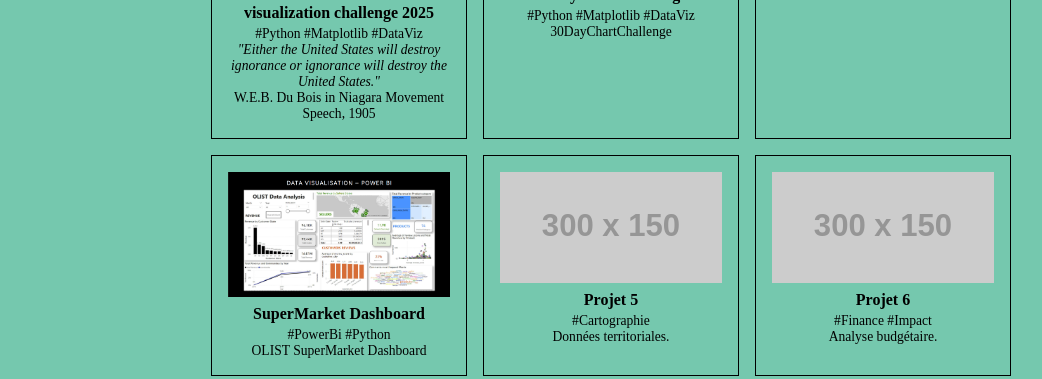
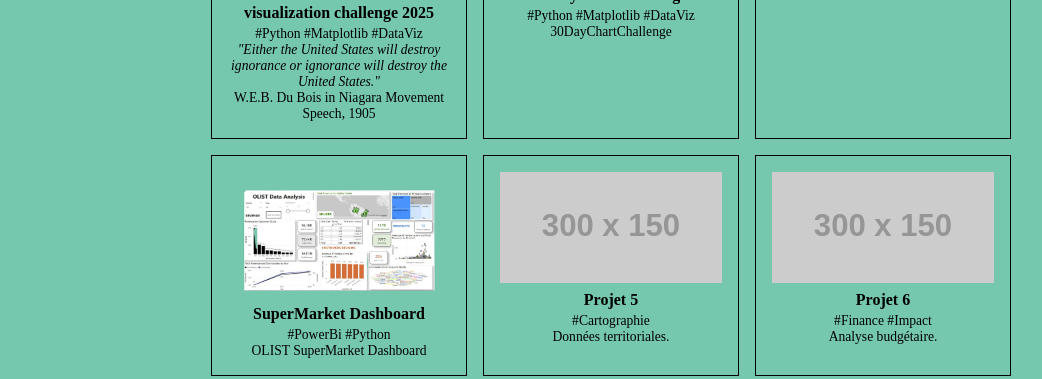
Before and after one commit to adeline-hub/adeline-hub.github.io, a plain HTML site: page index.html in a window 1280 px wide. Shown: the part 460-839 px from the top of the page, without its empty margins (29-1071 px from the left). Drawn offline with Linux system fonts and the light colour scheme; placeholder pictures from the web are drawn by us; a web font is replaced by a local one.

Commit message:
Update index.html

```diff
--- a/index.html
+++ b/index.html
@@ -115,7 +115,7 @@
       <p>#Python #GIS #DataViz<br>30DayMapChallenge</p>
     </div>
     <div class="box">
-      <img src="https://github.com/adeline-hub/adeline-hub.github.io/blob/main/.github/IMG/OLIST-PowerBI.png?raw=true/300x150" alt="Projet 4">
+      <img src="https://github.com/adeline-hub/adeline-hub.github.io/blob/main/.github/IMG/OLIST-PowerBI-removebg-preview.png?raw=true/300x150" alt="Projet 4">
       <h3>SuperMarket Dashboard</h3>
       <p>#PowerBi #Python<br>OLIST SuperMarket Dashboard</p>
     </div>
```
